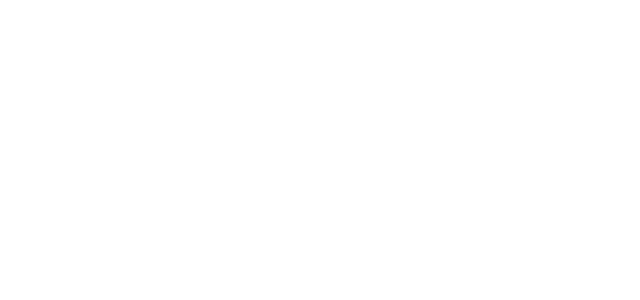
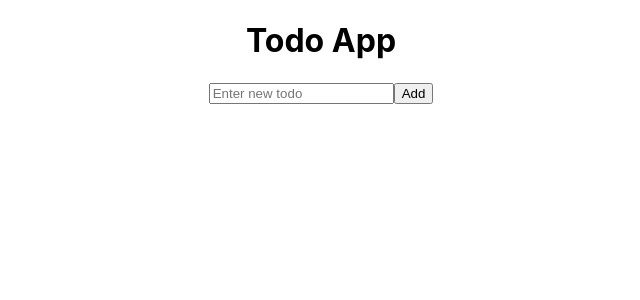
Before and after one commit to pkuzmich/todo, a React (Create React App) app: page / in a window 1280 px wide. Shown: the top 300 px of the page, without its empty margins (319-959 px from the left). Built offline with nearby package versions, Linux system fonts and the light colour scheme.

Commit message:
Adding a new task and displaying a list of tasks

```diff
--- a/src/App.js
+++ b/src/App.js
@@ -1,7 +1,24 @@
+import { useState } from 'react';
+import TodoForm from './components/Todos/TodoForm';
+import TodoList from './components/Todos/TodoList';
 import './App.css';
 
 function App() {
-  return <div className="App"></div>;
+  // Task array state
+  const [todos, setTodos] = useState([]);
+
+  // Adding a new task to the array of tasks
+  const addTodoHandler = (newTodo) => {
+    setTodos([...todos, newTodo]);
+  };
+
+  return (
+    <div className="App">
+      <h1>Todo App</h1>
+      <TodoForm addTodo={addTodoHandler} />
+      <TodoList todos={todos} />
+    </div>
+  );
 }
 
 export default App;
--- a/src/components/Todos/Todo.js
+++ b/src/components/Todos/Todo.js
@@ -1,5 +1,5 @@
 import styles from './Todo.module.css';
 
-export default function Todo() {
-  return <div>Todo</div>;
+export default function Todo({ todo }) {
+  return <div>{todo}</div>;
 }
--- a/src/components/Todos/TodoForm.js
+++ b/src/components/Todos/TodoForm.js
@@ -1,5 +1,28 @@
+import { useState } from 'react';
 import styles from './TodoForm.module.css';
 
-export default function TodoForm() {
-  return <div>TodoForm</div>;
+export default function TodoForm({ addTodo }) {
+  // Create a managed element of the task array
+  const [text, setText] = useState('');
+
+  // Function to add a new task
+  const addNewTodo = (e) => {
+    e.preventDefault();
+    addTodo(text);
+
+    // Clearing the input after adding a task - resetting the state
+    setText('');
+  };
+
+  return (
+    <form>
+      <input
+        type="text"
+        placeholder="Enter new todo"
+        value={text}
+        onChange={(event) => setText(event.target.value)}
+      />
+      <button onClick={addNewTodo}>Add</button>
+    </form>
+  );
 }
--- a/src/components/Todos/TodoList.js
+++ b/src/components/Todos/TodoList.js
@@ -1,5 +1,12 @@
+import Todo from './Todo';
 import styles from './TodoList.module.css';
 
-export default function TodoList() {
-  return <div>TodoList</div>;
+export default function TodoList({ todos }) {
+  return (
+    <div>
+      {todos.map((todo, index) => (
+        <Todo key={index} todo={todo} />
+      ))}
+    </div>
+  );
 }
```
